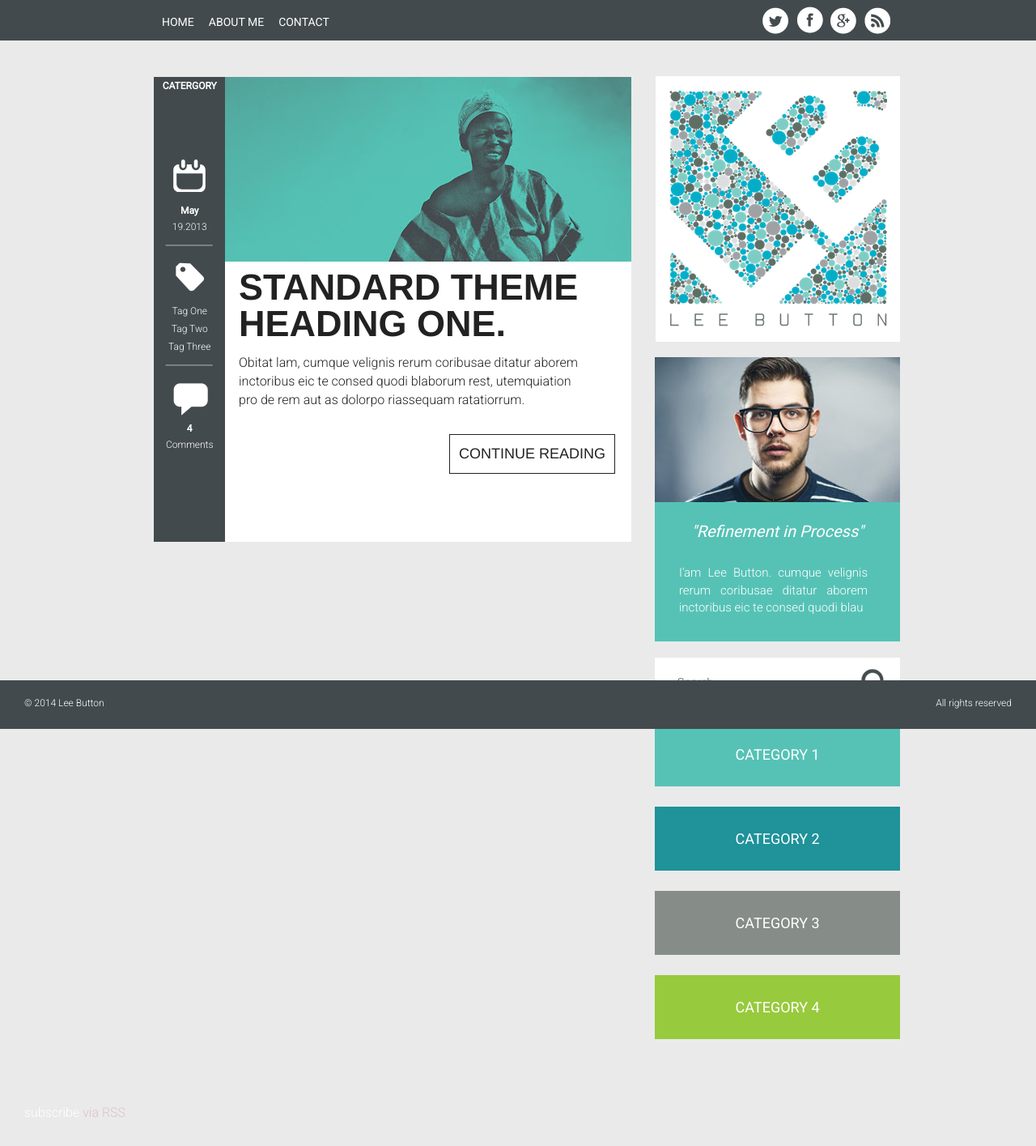
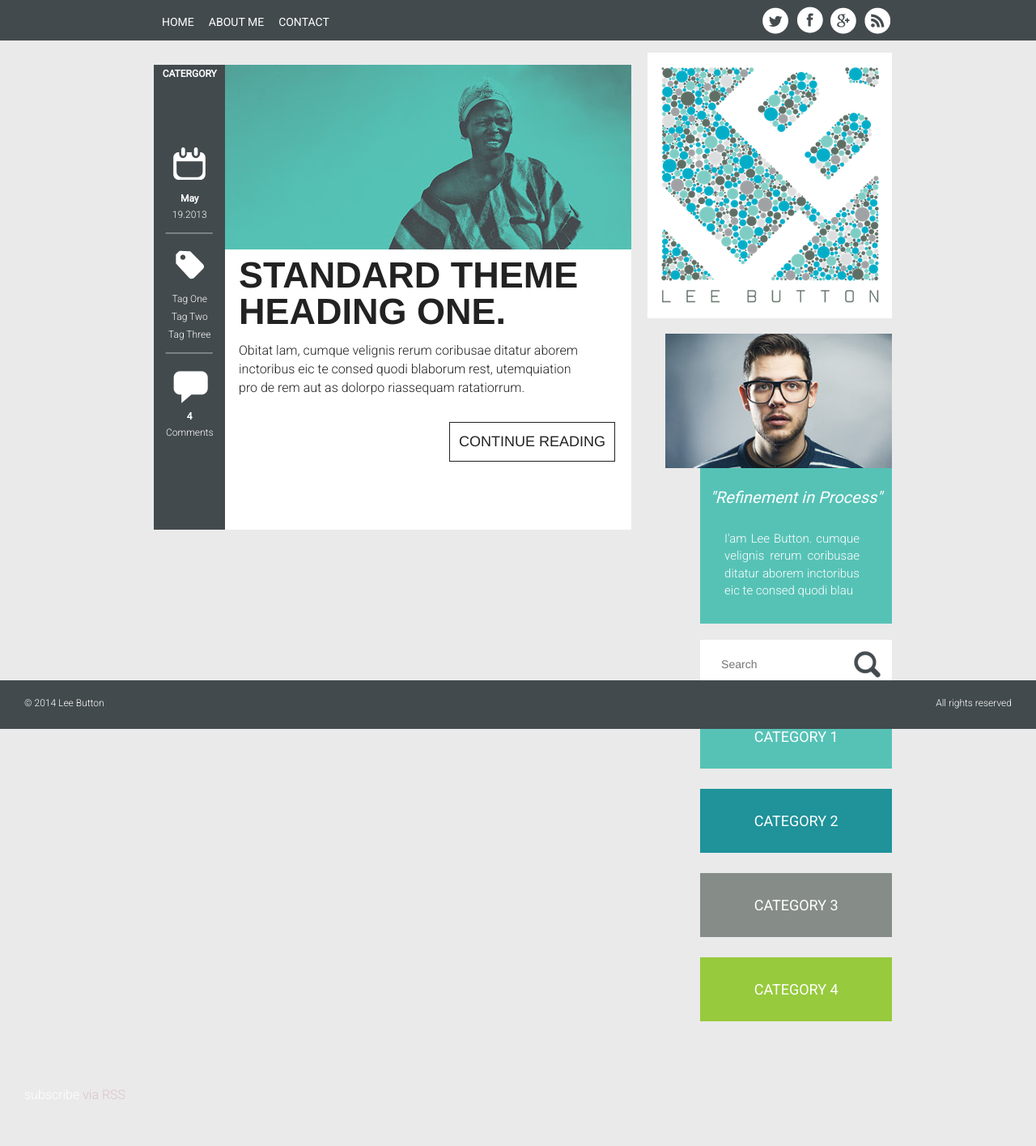
Before and after one commit to leebutton/leebutton.github.io, a Jekyll site: the page built from index.html, in a window 1280 px wide. Shown: the whole page at 81% size. Built offline with Jekyll 4.4.1, drawn with Linux system fonts in a browser that asks for light colours; nearby versions of some CDN libraries; after the commit the page ends 1394 px from its top, so only the background shows below that.

Commit message:
Responsive coloumns required

```diff
--- a/css/style.css
+++ b/css/style.css
@@ -972,7 +972,7 @@
 .btn-download-continue {
   width:25%;
   font-size:10px!important;
-  margin-top:25px!important;
+  margin-top:2px!important;
 }
 
 #blog-image img {
--- a/index.html
+++ b/index.html
@@ -2,10 +2,7 @@
 layout: default
 ---
 
-<div class="home">
-  <ul class="posts">
-    {% for post in site.posts %}
-      <li>
+
          <div class="container">
            <div id="mobile-Logo">
              <img src="img/Final-logo.PNG" width="100%">
@@ -49,64 +46,45 @@
 
             </div>	<!--end blog-text-->
            </div><!--end col md 8-->
-         </div><!--end container-->
-      </li>
-    {% endfor %}
-  </ul>
 
-  <div class="container">
-    <aside>
 
-      <div class="col-md-offset-6">
+
+
+      <div class="col-md-4">
         <div id="Logo">
       	  <img src="img/Final-logo.PNG">
         </div>
-      </div>
 
-      <div class="col-md-offset-6">
         <div id="Portrait">
       	  <img src="img/Portrait.jpg" width="100%">
         </div>
-      </div>
 
-      <div class="col-md-offset-6">
         <div id="Intro">
       	  <h3><i>"Refinement in Process"</i></h3>
       	  <p>I'am Lee Button. cumque velignis rerum coribusae ditatur aborem inctoribus eic te consed quodi blau</p>
         </div>
-      </div>
 
-      <div class="col-md-offset-6">
         <div id="search">
           <input type="text" name="E-Mail" placeholder="Search"  size="45"/>
         </div>
-      </div>
 
-      <div class="col-md-offset-6">
         <div id="Category-1">
           <h2>CATEGORY 1</h2>
         </div><!--end category-1-->
-      </div>
 
-      <div class="col-md-offset-6">
         <div id="Category-2">
           <h2>CATEGORY 2</h2>
         </div><!--end category-1-->
-      </div>
 
-      <div class="col-md-offset-6">
         <div id="Category-3">
           <h2>CATEGORY 3</h2>
         </div><!--end category-1-->
-      </div>
 
-      <div class="col-md-offset-6">
         <div id="Category-4">
           <h2>CATEGORY 4</h2>
         </div><!--end category-1-->
+
       </div>
-
-    </aside>
   </div><!--end container-->
 
 
```
Also changed, not shown: 1 other file.
